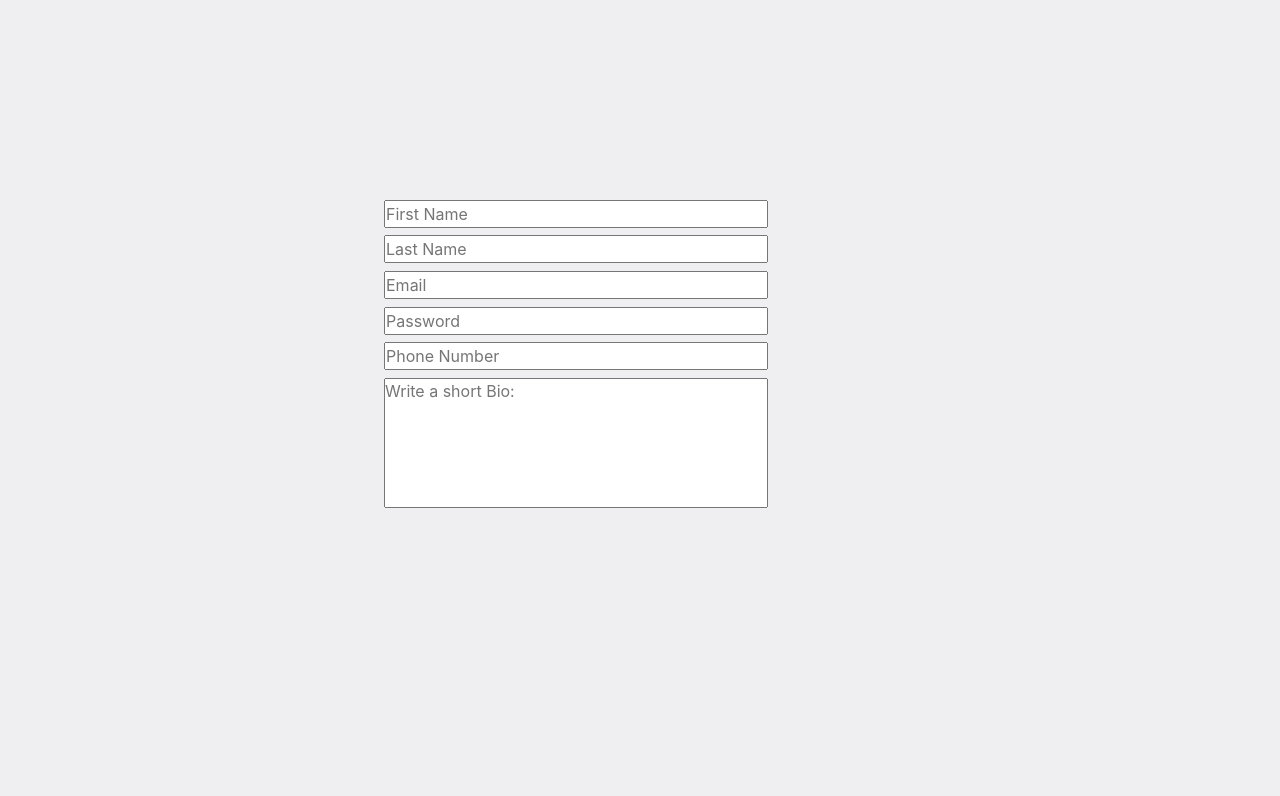
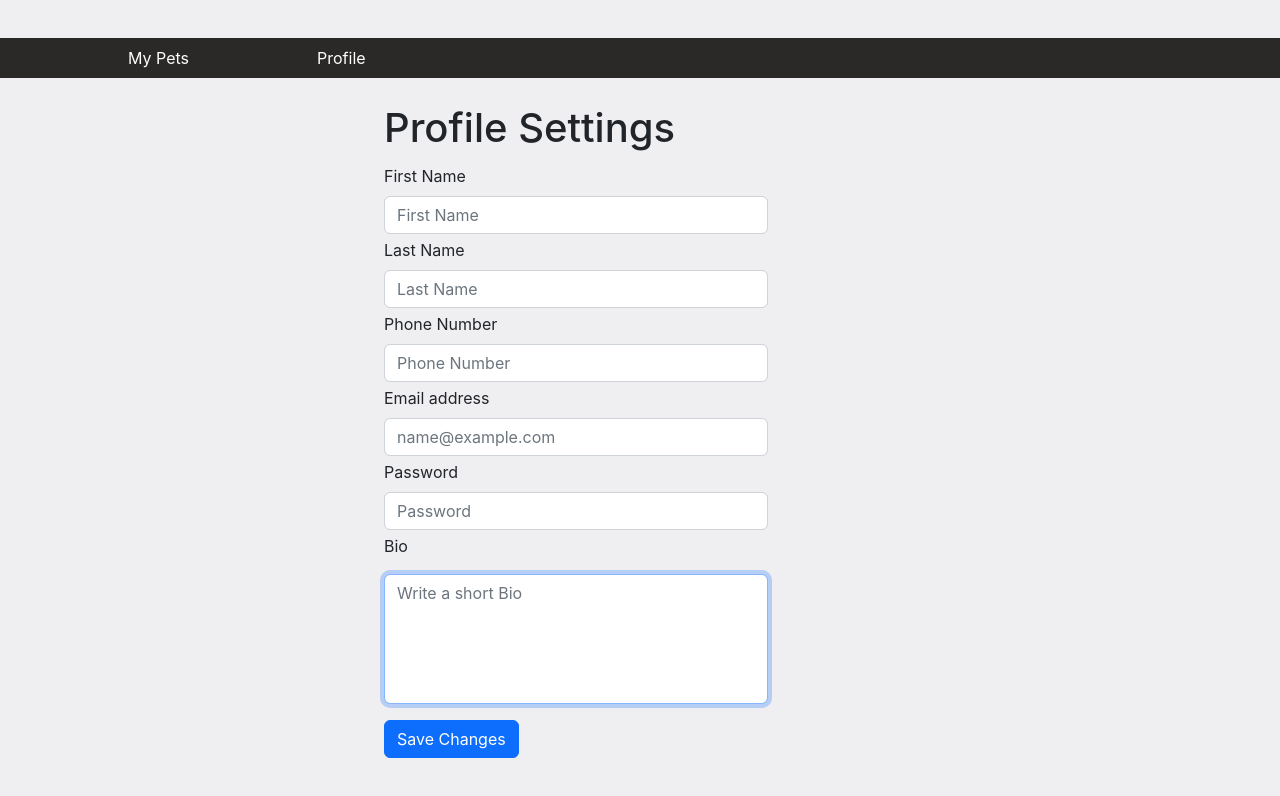
Before and after one commit to JoniCohen/Full-Stack-Final-Project---Pet-Adoption-FrontEnd, a React (Create React App) app: page /profile in a window 1280 px wide. Shown: the top 796 px of the page. Built offline with nearby package versions, Linux system fonts and the light colour scheme.

Commit message:
Register ended

```diff
--- a/src/App.css
+++ b/src/App.css
@@ -33,7 +33,7 @@ body{
 }
 .form-profile{
   width: 30%;
-  margin-top: 15%;
+  margin-top: 2%;
   margin-left: 30%;
 }
 .input-profile,.textarea-profile{
--- /dev/null
+++ b/src/Components/ModalLogin.jsx
@@ -0,0 +1,67 @@
+import React, { useState } from 'react';
+import Button from 'react-bootstrap/Button';
+import Form from 'react-bootstrap/Form';
+import Modal from 'react-bootstrap/Modal';
+import axios from "axios";
+
+export default function ModalLogin({showModalLogin,handleCloseModalLogin,handleShowModalLogin}) {
+    const [emailLogin, setEmailLogin] = useState('');
+    const [passwordLogin, setPasswordLogin] = useState('');
+
+    function handleChangeEmailLogin(e){
+        setEmailLogin(e.target.value)
+    }
+    function handleChangePasswordLogin(e){
+        setPasswordLogin(e.target.value)
+    }
+    const userLogIn = {email:emailLogin, password:passwordLogin}
+    async function logInUser(){
+        try{
+          const res = await axios.post('http://localhost:8080/users/login',userLogIn)
+          console.log(res)
+          return res
+        }catch(err){
+          console.log(err.response.data)
+        }
+    }
+
+  return (
+    <>
+    <Modal show={showModalLogin} onHide={handleCloseModalLogin}>
+        <Modal.Header closeButton>
+          <Modal.Title>Log In</Modal.Title>
+        </Modal.Header>
+        <Modal.Body>
+          <Form>
+
+            <Form.Group className="mb-3" controlId="modalLogin">
+
+              <Form.Label className='mt-1'>Email address</Form.Label>
+              <Form.Control
+                type="email"
+                placeholder="name@example.com"
+                autoFocus
+                onChange={handleChangeEmailLogin}
+              />
+              <Form.Label className='mt-1'>Password</Form.Label>
+              <Form.Control
+                type="password"
+                placeholder="Password"
+                autoFocus
+                onChange={handleChangePasswordLogin}
+              />
+            </Form.Group>
+          </Form>
+        </Modal.Body>
+        <Modal.Footer>
+          <Button variant="secondary" onClick={handleCloseModalLogin}>
+            Close
+          </Button>
+          <Button variant="primary" onClick={logInUser} >
+            Log In
+          </Button>
+        </Modal.Footer>
+      </Modal>
+    </>
+  )
+}
--- a/src/Components/ModalRegister.jsx
+++ b/src/Components/ModalRegister.jsx
@@ -25,7 +25,7 @@ export default function ModalRegister({showModalRegister,handleCloseModalRegiste
             const res =  await axios.post('http://localhost:8080/users/signup', newUser)
             return res
         }catch(err){
-            console.log(err)
+            console.log(err.message,err.response.data)
         }
 
     }
@@ -73,7 +73,7 @@ export default function ModalRegister({showModalRegister,handleCloseModalRegiste
         <Modal.Body>
           <Form>
 
-            <Form.Group className="mb-3" controlId="exampleForm.ControlInput1">
+            <Form.Group className="mb-3" controlId="modalRegister">
 
             <Form.Label className='mt-1'>First Name</Form.Label>
               <Form.Control
@@ -110,6 +110,7 @@ export default function ModalRegister({showModalRegister,handleCloseModalRegiste
                 autoFocus
                 onChange={handleChangePassword}
               />
+              <span className='text-success'>Must be between 3-10 characters</span><br/>
               <Form.Label className='mt-1'>Confirm Password</Form.Label>
               <Form.Control
                 type="password"
@@ -117,7 +118,7 @@ export default function ModalRegister({showModalRegister,handleCloseModalRegiste
                 autoFocus
                 onChange={handleChangeConfirmPassword}
               />
-              <span hidden={password!==confirmPassword && confirmPassword!='' ? false : true} >The passwords don't match</span>
+              <span className='text-danger' hidden={password!==confirmPassword && confirmPassword!=='' ? false : true} >The passwords don't match</span>
             </Form.Group>
           </Form>
         </Modal.Body>
--- a/src/Pages/LoggedOut.jsx
+++ b/src/Pages/LoggedOut.jsx
@@ -1,19 +1,23 @@
 import React from "react";
 import { useState } from "react";
 import { Button } from "react-bootstrap";
+import ModalLogin from "../Components/ModalLogin.jsx";
 import ModalRegister from "../Components/ModalRegister.jsx";
 
 export default function LoggedOut() {
   const [showModalRegister, setShowModalRegister] = useState(false);
+  const [showModalLogin, setShowModalLogin] = useState(false);
 
   const handleCloseModalRegister = () => setShowModalRegister(false);
   const handleShowModalRegister = () => setShowModalRegister(true);
+  const handleCloseModalLogin = () => setShowModalLogin(false);
+  const handleShowModalLogin = () => setShowModalLogin(true);
 
 
   return (
     <>
       <div>
-        <Button>Sign In</Button>
+        <Button onClick={handleShowModalLogin}>Sign In</Button>
         <Button onClick={handleShowModalRegister}>Sign Up</Button>
         <Button>Search Pets</Button>
         <h1>Welcome to Pet Adoption Site</h1>
@@ -24,6 +28,11 @@ export default function LoggedOut() {
         handleCloseModalRegister={handleCloseModalRegister}
         handleShowModalRegister={handleShowModalRegister}
       />
+      <ModalLogin
+        showModalLogin={showModalLogin}
+        handleCloseModalLogin={handleCloseModalLogin}
+        handleShowModalLogin={handleShowModalLogin}
+      />
     </>
   );
 }
--- a/src/Pages/Profile.jsx
+++ b/src/Pages/Profile.jsx
@@ -1,20 +1,66 @@
 import React from 'react'
-import { Form } from 'react-bootstrap'
+import { Form, FormGroup, Button } from 'react-bootstrap'
+import NavBarHome from '../Components/NavBarHome'
 
 export default function Profile() {
+
+
+
+
   return (
+    <>
+    <NavBarHome />
     <div>
-      <Form className='form-profile d-flex flex-column'>
-        <input className='input-profile' type='text' placeholder='First Name' />
-        <input className='input-profile' type='text' placeholder='Last Name'/>
-        <input className='input-profile' type='email' placeholder='Email'/>
-        <input className='input-profile' type='password' placeholder='Password'/>
-        <input className='input-profile' type='number' placeholder='Phone Number'/>
-        <textarea className='textarea-profile' placeholder='Write a short Bio:'/>
+      <Form className='form-profile'>
+      <h1>Profile Settings</h1>
+        <FormGroup className="mb-3" controlId="profileSettings">
+        <Form.Label className='mt-1'>First Name</Form.Label>
+        <Form.Control
+                type="text"
+                placeholder="First Name"
+                autoFocus
+              />
+              <Form.Label className='mt-1'>Last Name</Form.Label>
+              <Form.Control
+                type="text"
+                placeholder="Last Name"
+                autoFocus
+              />
+              <Form.Label className='mt-1'>Phone Number</Form.Label>
+              <Form.Control
+                type="number"
+                placeholder="Phone Number"
+                autoFocus
+              />
+              <Form.Label className='mt-1'>Email address</Form.Label>
+              <Form.Control
+                type="email"
+                placeholder="name@example.com"
+                autoFocus
+              />
+              <Form.Label className='mt-1'>Password</Form.Label>
+              <Form.Control
+                type="password"
+                placeholder="Password"
+                autoFocus
+              />
+              <Form.Label className='mt-1'>Bio</Form.Label>
+              <Form.Control
+              className='textarea-profile'
+                as="textarea"
+                placeholder="Write a short Bio"
+                autoFocus
+              />
+        </FormGroup>
+        <Button variant="primary" >
+           Save Changes
+          </Button>
       </Form>
 
 
 
     </div>
+    </>
+
   )
 }
```
